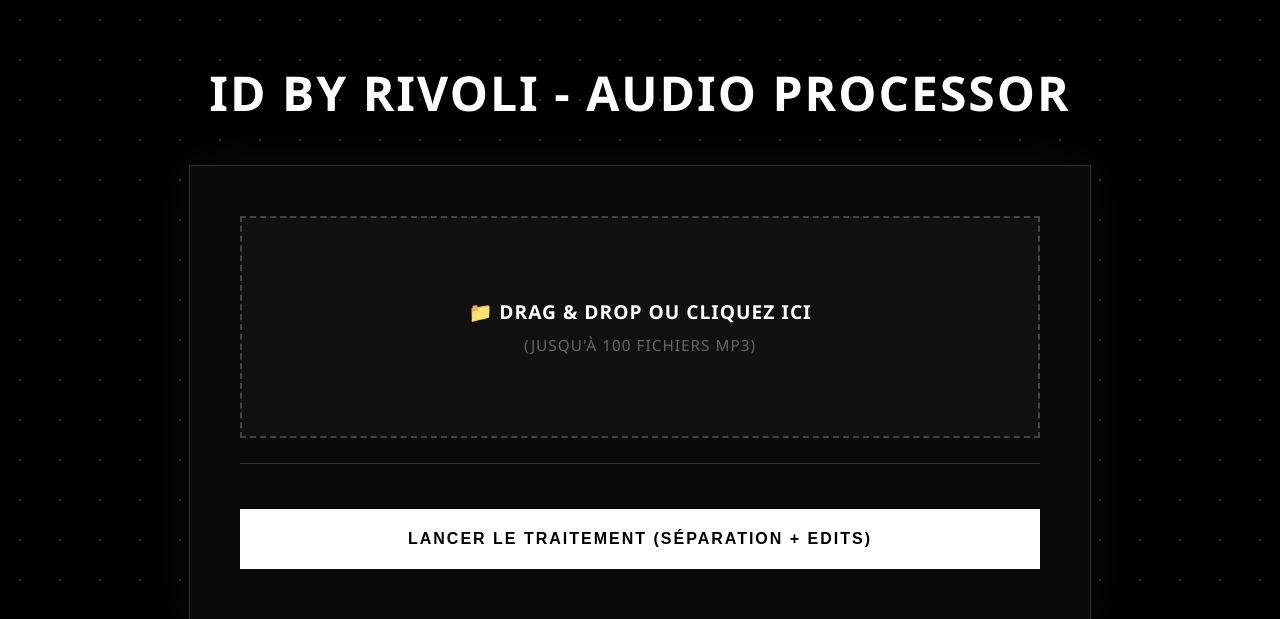
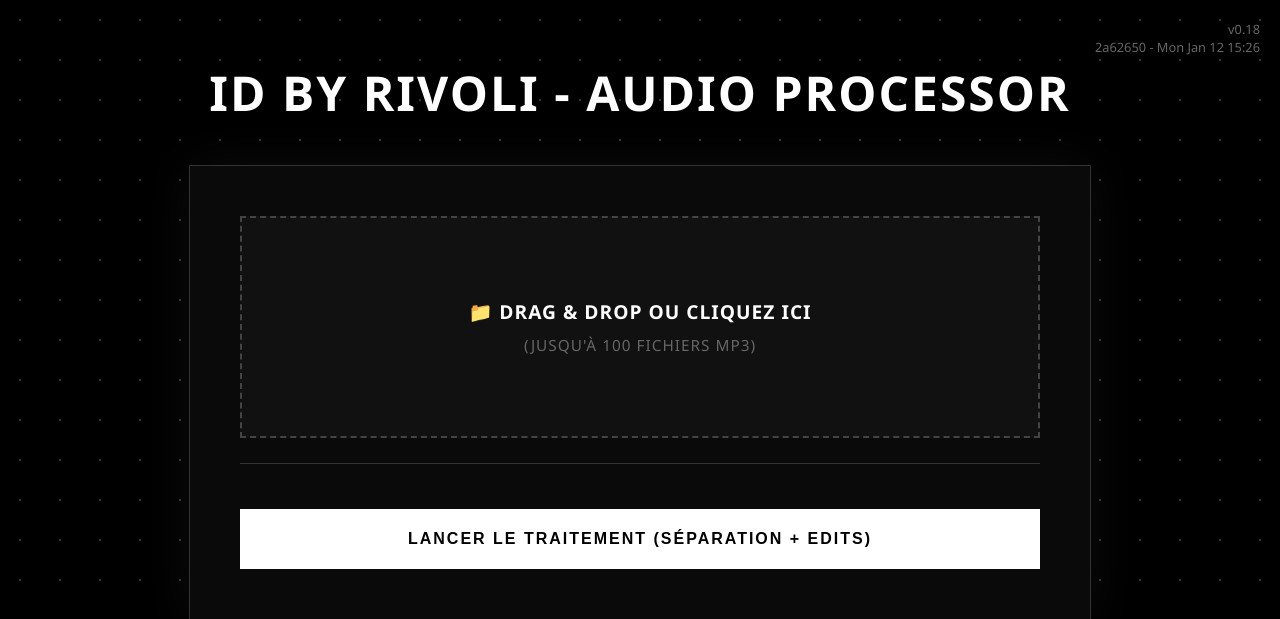
Before and after one commit to EytanTeachr/IDByRivoli-separate-audio, a Flask app: page / in a window 1280 px wide. Shown: the top 619 px of the page. Run offline with Flask 3, Linux system fonts and the light colour scheme; some web fonts are replaced.

Commit message:
Add version info (v0.18) and commit hash to UI

```diff
--- a/templates/index.html
+++ b/templates/index.html
@@ -255,6 +255,12 @@
     <h1>ID By Rivoli - Audio Processor</h1>
 
     <div class="container">
+        <!-- Added Version Info -->
+        <div style="position: absolute; top: 20px; right: 20px; color: #666; font-size: 0.8em; text-align: right;">
+            v0.18 <br>
+            2a62650 - Mon Jan 12 15:26
+        </div>
+
         <form id="uploadForm" enctype="multipart/form-data">
             <div class="upload-area" id="dropZone" onclick="document.getElementById('fileInput').click()">
                 <label for="fileInput" class="file-label">
```
